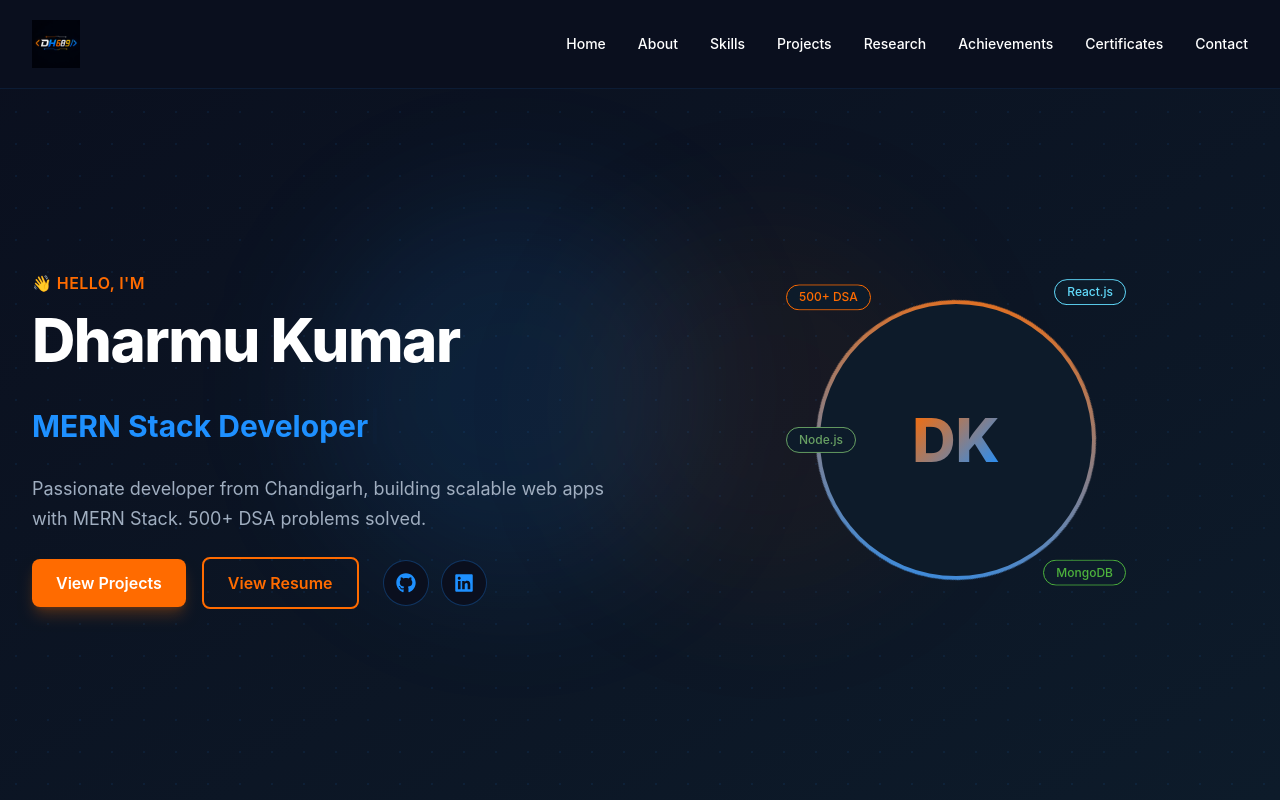
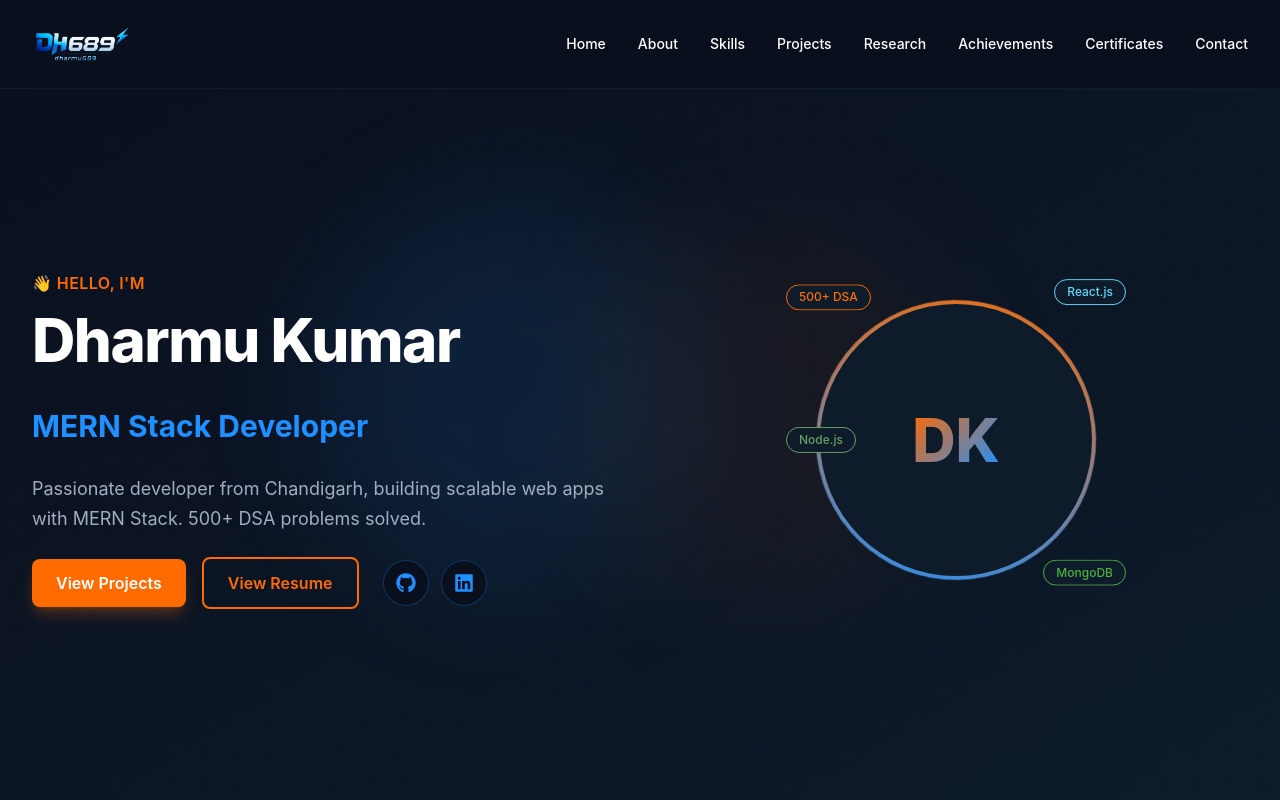
Before and after one commit to dharmu689/Portfolio, a React (Vite) app in the folder client/: page / in a window 1280 px wide. Shown: the top 800 px of the page. Built offline with nearby package versions, Linux system fonts and the light colour scheme.

Commit message:
Update Navbar.jsx

```diff
--- a/client/src/components/Navbar.jsx
+++ b/client/src/components/Navbar.jsx
@@ -1,7 +1,6 @@
 import { useState, useEffect } from 'react'
 import { motion, AnimatePresence } from 'framer-motion'
 import { HiMenu, HiX } from 'react-icons/hi'
-import logo from '../assets/logo.png'
 
 const Navbar = () => {
   const [isOpen, setIsOpen] = useState(false)
@@ -51,7 +50,7 @@
         <div className="flex items-center justify-between h-12">
           {/* Logo Section */}
           <div className="flex items-center space-x-3 cursor-pointer" onClick={(e) => handleScrollToSection(e, 'hero')}>
-            <img src={logo} alt="Logo" className="h-12 w-auto object-contain" />
+            <img src="/logo.png" alt="Logo" className="h-12 w-auto object-contain" />
             {/* <span className="text-xl font-bold tracking-wider font-mono text-white">
               PORTFOLIO<span className="text-brandYellow">.</span>
             </span> */}
```
